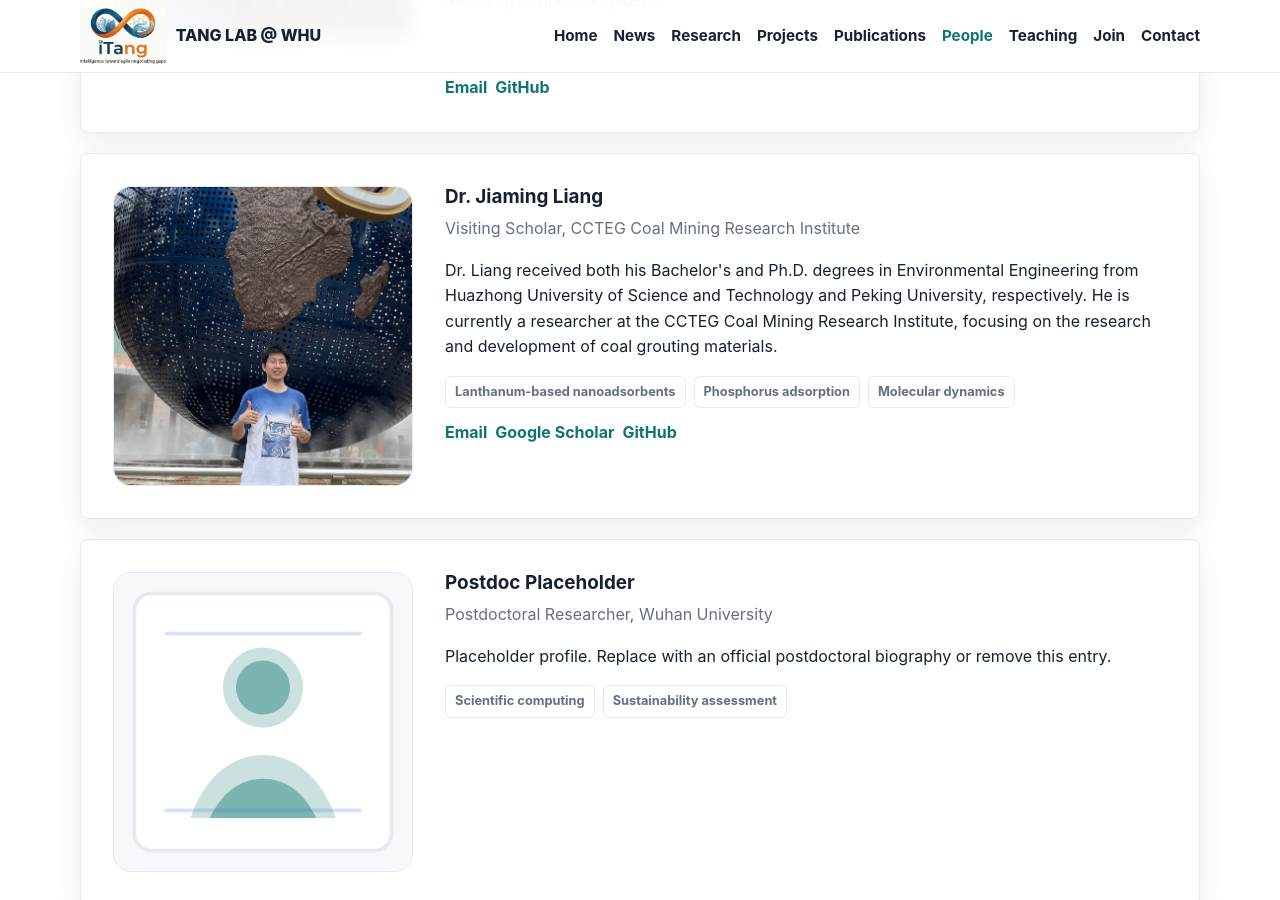
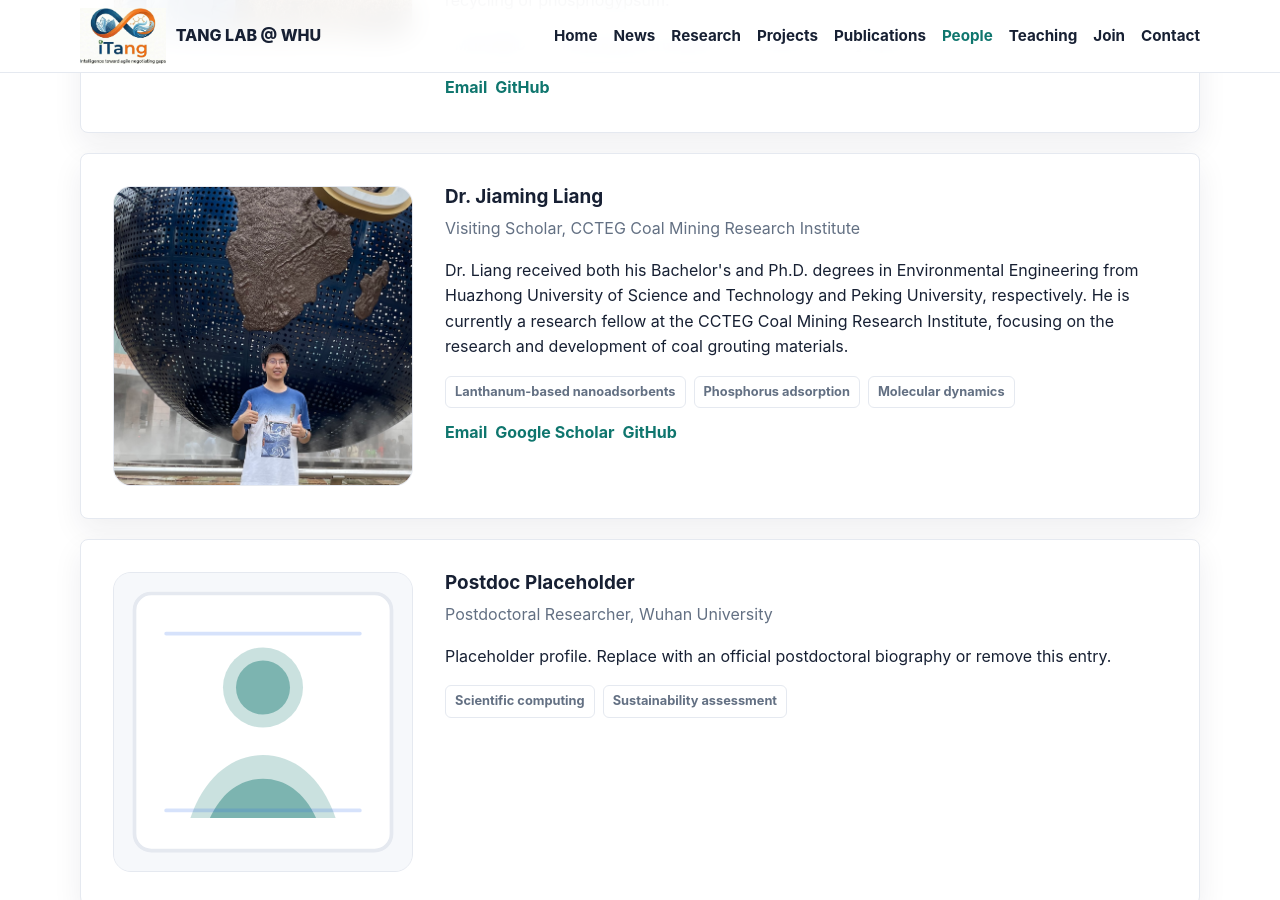
Before and after one commit to TANG-LAB-WHU/tanglab.github.io, a Jekyll site: the page built from pages/people.html, in a window 1280 px wide and 900 px high, scrolled down 1406 px. Built offline with Jekyll 4.4.1, drawn with Linux system fonts in a browser that asks for light colours.

```diff
--- a/_data/people.yml
+++ b/_data/people.yml
@@ -92,7 +92,7 @@
       - "Lanthanum-based nanoadsorbents"
       - "Phosphorus adsorption"
       - "Molecular dynamics"
-    bio: "Dr. Liang received both his Bachelor's and Ph.D. degrees in Environmental Engineering from Huazhong University of Science and Technology and Peking University, respectively. He is currently a researcher at the CCTEG Coal Mining Research Institute, focusing on the research and development of coal grouting materials."
+    bio: "Dr. Liang received both his Bachelor's and Ph.D. degrees in Environmental Engineering from Huazhong University of Science and Technology and Peking University, respectively. He is currently a research fellow at the CCTEG Coal Mining Research Institute, focusing on the research and development of coal grouting materials."
 
 # alumni:
 #   - name: "Alumni Placeholder"
```
